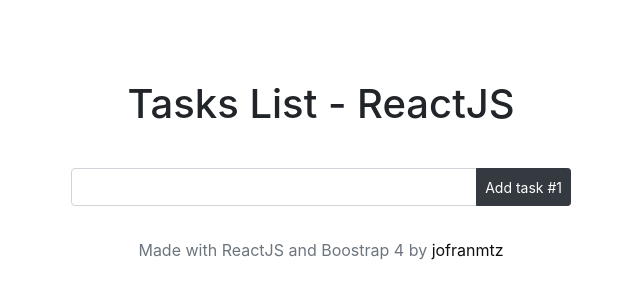
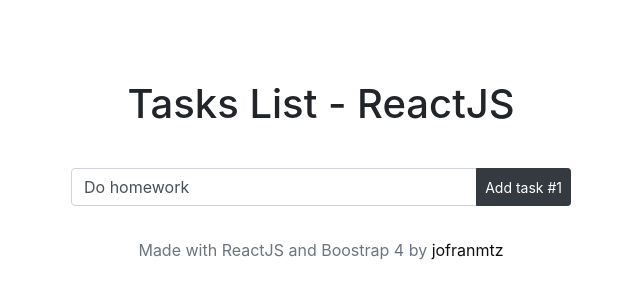
Before and after one commit to xyvs/todo-list-react, a React (Create React App) app: page / in a window 1280 px wide. Shown: the top 300 px of the page, without its empty margins (319-959 px from the left). Built offline with nearby package versions, Linux system fonts and the light colour scheme.

Commit message:
Build app

```diff
--- a/src/App.js
+++ b/src/App.js
@@ -43,7 +43,7 @@
 	constructor(props) 	{
 		super(props);
 
-		this.state = { items: [], task: ''}
+		this.state = { items: [], task: 'Do homework'}
 
 		this.handleChange = this.handleChange.bind(this);
 		this.handleSubmit = this.handleSubmit.bind(this);
```
